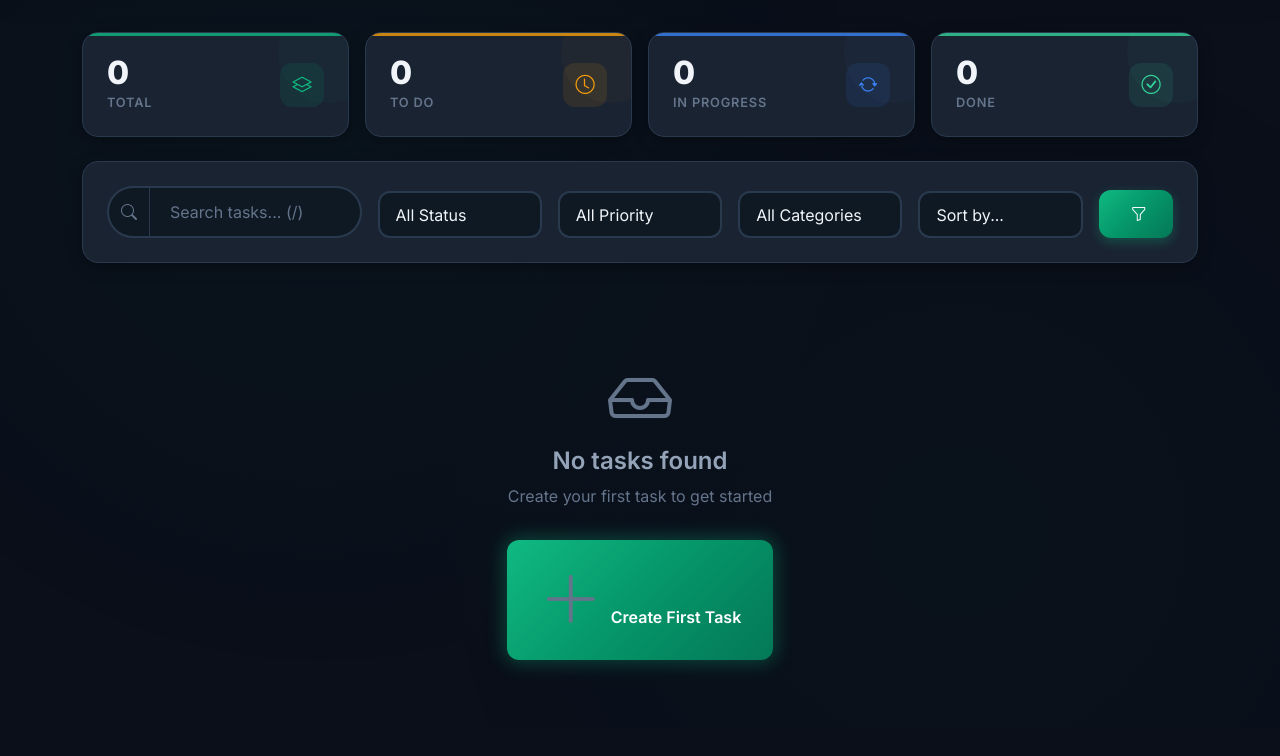
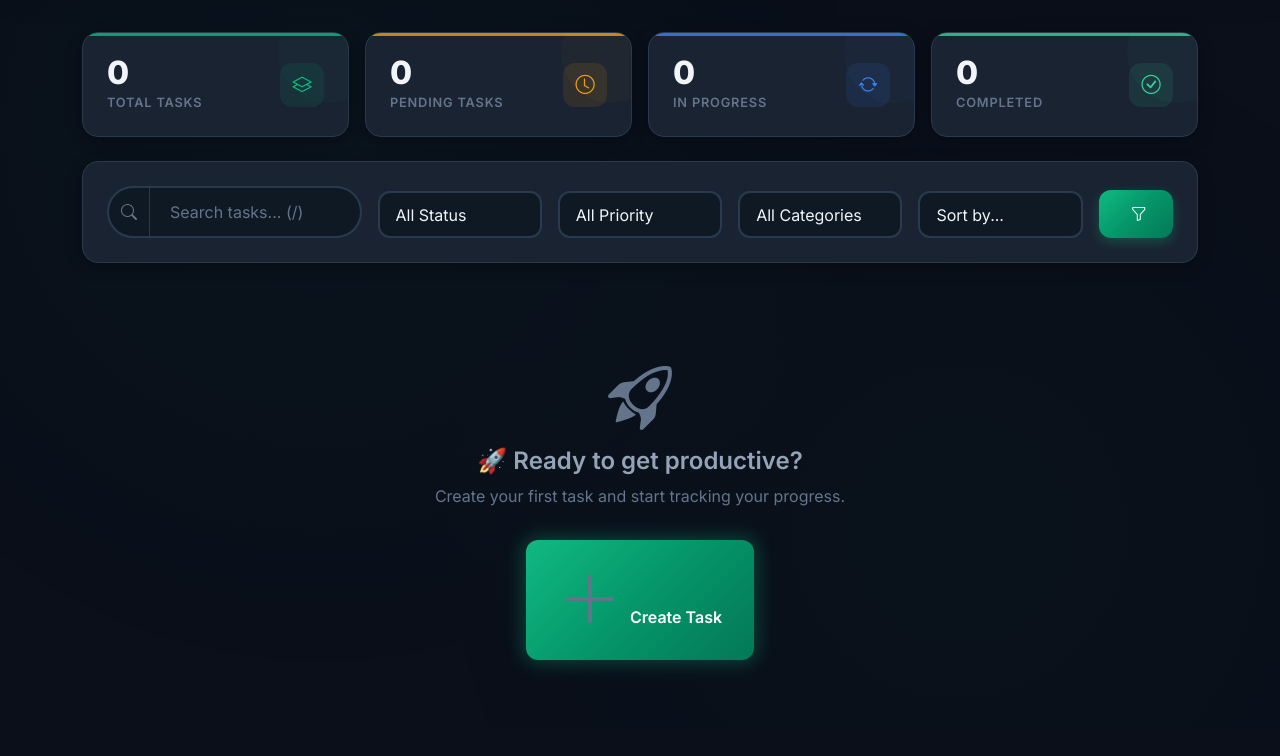
Before and after one commit to DanteZarantes/ed_practice, a Django app: page / in a window 1280 px wide. Shown: the part 70-826 px from the top of the page. Run offline with Django 5.2, Linux system fonts and the light colour scheme; the visitor is signed in with stand-in values (Sample User, id 1); data that the repository does not hold is empty.

Commit message:
Update 3

```diff
--- a/tasks/views.py
+++ b/tasks/views.py
@@ -165,6 +165,16 @@ def task_list(request):
         due_date__lt=today, completed=False
     ).count()
 
+    # Weekly progress: tasks completed this week
+    from datetime import timedelta
+    week_ago = timezone.now() - timedelta(days=7)
+    completed_this_week = user_tasks.filter(
+        status='done', updated_at__gte=week_ago
+    ).count()
+    created_this_week = user_tasks.filter(
+        created_at__gte=week_ago
+    ).count()
+
     context = {
         'tasks': page_obj,
         'page_obj': page_obj,
@@ -178,6 +188,8 @@ def task_list(request):
         'pending_tasks': pending_tasks,
         'in_progress_tasks': in_progress_tasks,
         'overdue_tasks': overdue_tasks,
+        'completed_this_week': completed_this_week,
+        'created_this_week': created_this_week,
     }
     return render(request, 'tasks/task_list.html', context)
 
--- a/templates/tasks/task_list.html
+++ b/templates/tasks/task_list.html
@@ -10,7 +10,12 @@
             <div class="d-flex justify-content-between align-items-center">
                 <div>
                     <div class="stat-number">{{ total_tasks }}</div>
-                    <div class="stat-label">Total</div>
+                    <div class="stat-label">Total Tasks</div>
+                    {% if created_this_week > 0 %}
+                    <div class="small mt-1" style="color: var(--green-primary); font-size: 0.7rem; font-weight: 600;">
+                        <i class="bi bi-arrow-up-short"></i>+{{ created_this_week }} this week
+                    </div>
+                    {% endif %}
                 </div>
                 <div class="stat-icon">
                     <i class="bi bi-layers"></i>
@@ -23,7 +28,7 @@
             <div class="d-flex justify-content-between align-items-center">
                 <div>
                     <div class="stat-number">{{ pending_tasks }}</div>
-                    <div class="stat-label">To Do</div>
+                    <div class="stat-label">Pending Tasks</div>
                 </div>
                 <div class="stat-icon">
                     <i class="bi bi-clock"></i>
@@ -49,7 +54,12 @@
             <div class="d-flex justify-content-between align-items-center">
                 <div>
                     <div class="stat-number">{{ completed_tasks }}</div>
-                    <div class="stat-label">Done</div>
+                    <div class="stat-label">Completed</div>
+                    {% if completed_this_week > 0 %}
+                    <div class="small mt-1" style="color: var(--green-light); font-size: 0.7rem; font-weight: 600;">
+                        <i class="bi bi-trophy"></i> {{ completed_this_week }} this week
+                    </div>
+                    {% endif %}
                 </div>
                 <div class="stat-icon">
                     <i class="bi bi-check-circle"></i>
@@ -221,12 +231,12 @@
 
 {% else %}
 <div class="empty-state animate-in">
-    <i class="bi bi-inbox"></i>
-    <h4>No tasks found</h4>
-    <p>{% if query or status_filter or priority_filter or category_filter %}Try adjusting your filters{% else %}Create your first task to get started{% endif %}</p>
+    <i class="bi bi-rocket-takeoff"></i>
+    <h4>🚀 Ready to get productive?</h4>
+    <p>{% if query or status_filter or priority_filter or category_filter %}No tasks match your filters. Try adjusting them.{% else %}Create your first task and start tracking your progress.{% endif %}</p>
     {% if not query and not status_filter and not priority_filter and not category_filter %}
     <a href="{% url 'task_create' %}" class="btn btn-submit mt-3 pulse-glow">
-        <i class="bi bi-plus-lg me-1"></i> Create First Task
+        <i class="bi bi-plus-lg me-1"></i> Create Task
     </a>
     {% else %}
     <a href="{% url 'task_list' %}" class="btn btn-cancel mt-3">
```
